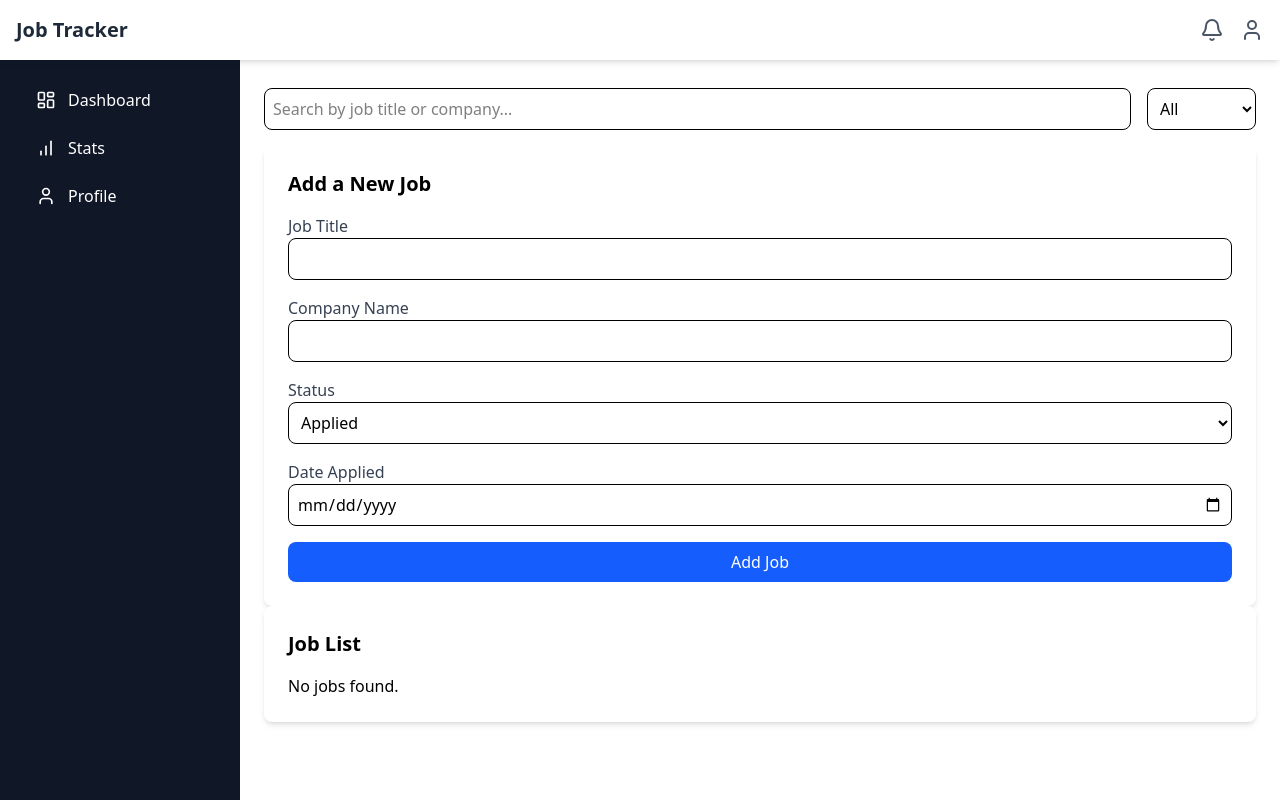
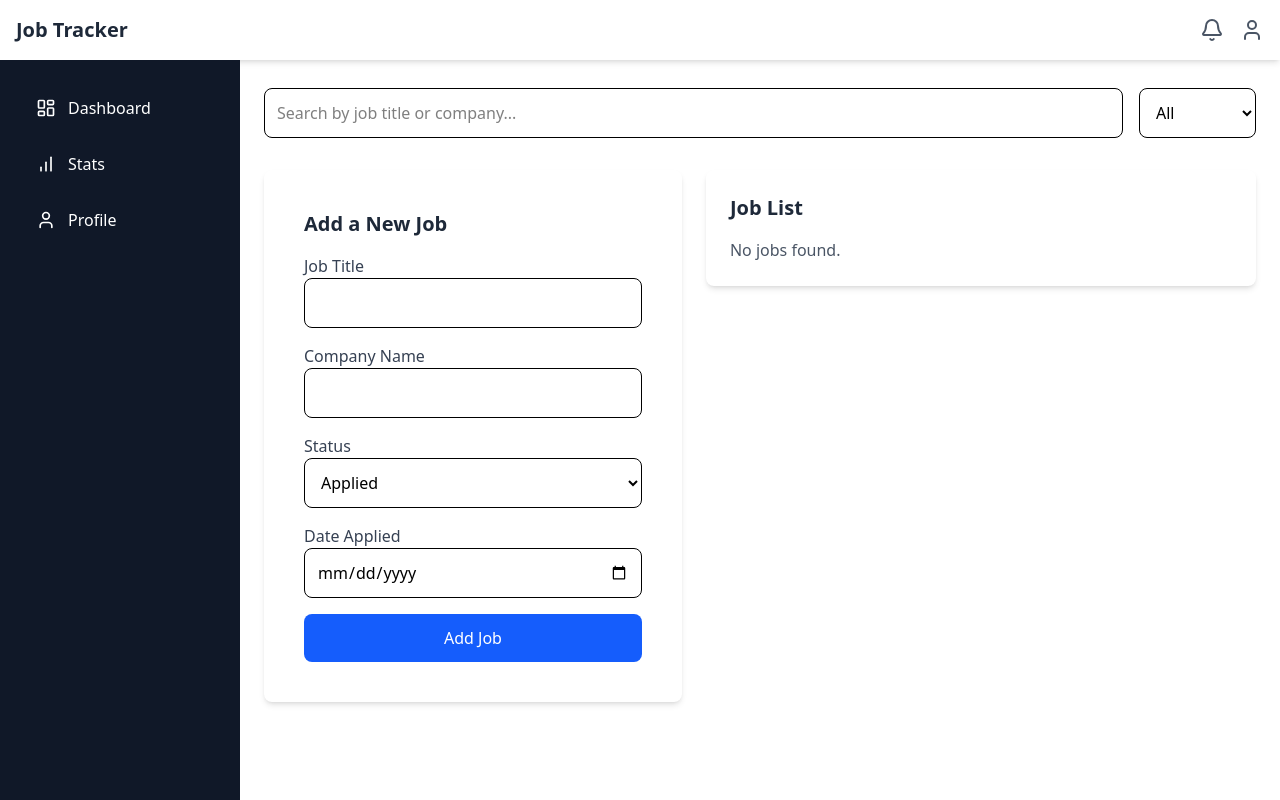
Before and after one commit to Prasanth2706/Job-tracker, a React (Vite) app: page / in a window 1280 px wide. Built offline with nearby package versions, Linux system fonts and the light colour scheme.

Commit message:
made ui changes and added toggle features

```diff
--- a/src/App.jsx
+++ b/src/App.jsx
@@ -14,6 +14,7 @@ function App() {
   const [statusFilter, setStatusFilter] = useState("");
   const [activeSection, setActiveSection] = useState("dashboard"); // ✅ Track active section
   const [userInfo, setUserInfo] = useState({ name: "Guest", email: "No Mail" });
+  const [sidebarOpen, setSidebarOpen] = useState(false); // ✅ Sidebar state
 
   useEffect(() => {
     const storedJobs = localStorage.getItem("jobs");
@@ -39,7 +40,6 @@ function App() {
   }, [jobs]);
 
   const addJob = (newJob) => {
-    // console.log(newJob, "new");
     const updatedJobs = [
       ...jobs,
       { ...newJob, id: Date.now(), status: newJob.status || "applied" },
@@ -65,7 +65,6 @@ function App() {
 
   useEffect(() => {
     let updatedJobs = jobs;
-
     if (searchText) {
       updatedJobs = updatedJobs.filter(
         (job) =>
@@ -73,36 +72,58 @@ function App() {
           job.company.toLowerCase().includes(searchText.toLowerCase())
       );
     }
-
     if (statusFilter) {
       updatedJobs = updatedJobs.filter((job) => job.status === statusFilter);
     }
-
     setFilteredJobs(updatedJobs);
   }, [searchText, statusFilter, jobs]);
 
   return (
-    <div className="flex">
-      <Sidebar setActiveSection={setActiveSection} />
-      <div className="ml-60 w-full p-6 mt-16 overflow-auto">
-        {" "}
-        {/* Ensures content doesn't overlap navbar */}
+    <div className="flex h-screen overflow-hidden">
+      {/* Sidebar */}
+      <Sidebar
+        setActiveSection={setActiveSection}
+        sidebarOpen={sidebarOpen}
+        setSidebarOpen={setSidebarOpen}
+      />
+
+      {/* Main Content */}
+      <div
+        className={`flex-1 flex flex-col transition-all duration-300 ${
+          sidebarOpen ? "ml-60" : "ml-0"
+        } sm:ml-60 p-6 mt-16 overflow-auto`}
+      >
+        {/* Navbar */}
         <Navbar
-          setActiveSection={setActiveSection}
           jobs={jobs}
           userInfo={userInfo}
+          setActiveSection={setActiveSection}
+          setSidebarOpen={setSidebarOpen}
         />
+
+        {/* Conditional Rendering of Sections */}
         {activeSection === "dashboard" && (
           <>
             <div className="mb-4">
               <SearchBar onSearch={setSearchText} onFilter={setStatusFilter} />
             </div>
+
+            {/* Form + Job List Section */}
+            <div className="flex flex-col lg:flex-row gap-6">
+              {/* Form */}
+              <div className="w-full lg:w-1/2 bg-white p-4 rounded-lg shadow-md">
                 <JobForm addJob={addJob} />
+              </div>
+
+              {/* Job List */}
+              <div className="w-full lg:w-2/3">
                 <JobList
                   jobs={filteredJobs}
                   deleteJob={deleteJob}
                   updateJob={updateJob}
                 />
+              </div>
+            </div>
           </>
         )}
         {activeSection === "stats" && <Stats jobs={jobs} />}
--- a/src/components/JobForm.jsx
+++ b/src/components/JobForm.jsx
@@ -14,76 +14,88 @@ function JobForm({ addJob }) {
 
   const handleSubmit = (e) => {
     e.preventDefault();
-
     if (!jobData.title || !jobData.company || !jobData.date) {
       alert("Please fill in all fields.");
       return;
     }
-
     addJob(jobData);
-
     // ✅ Clear input fields after adding a job
     setJobData({ title: "", company: "", status: "Applied", date: "" });
   };
 
   return (
-    <div className="bg-white p-6 rounded-lg shadow-md">
-      <h2 className="text-xl font-semibold mb-4">Add a New Job</h2>
+    <div className="bg-white p-4 sm:p-6 rounded-lg ">
+      <h2 className="text-lg sm:text-xl font-semibold mb-4 text-gray-800">
+        Add a New Job
+      </h2>
       <form onSubmit={handleSubmit} className="space-y-4">
+        {/* Job Title */}
         <div>
-          <label className="block text-gray-700">Job Title</label>
+          <label className="block text-sm sm:text-base text-gray-700">
+            Job Title
+          </label>
           <input
             type="text"
             name="title"
             value={jobData.title}
             onChange={handleChange}
-            className="w-full p-2 border rounded-lg"
+            className="w-full p-2 sm:p-3 border rounded-lg focus:outline-none focus:ring-2 focus:ring-blue-500"
             required
           />
         </div>
 
+        {/* Company Name */}
         <div>
-          <label className="block text-gray-700">Company Name</label>
+          <label className="block text-sm sm:text-base text-gray-700">
+            Company Name
+          </label>
           <input
             type="text"
             name="company"
             value={jobData.company}
             onChange={handleChange}
-            className="w-full p-2 border rounded-lg"
+            className="w-full p-2 sm:p-3 border rounded-lg focus:outline-none focus:ring-2 focus:ring-blue-500"
             required
           />
         </div>
 
+        {/* Status */}
         <div>
-          <label className="block text-gray-700">Status</label>
+          <label className="block text-sm sm:text-base text-gray-700">
+            Status
+          </label>
           <select
             name="status"
             value={jobData.status}
             onChange={handleChange}
-            className="w-full p-2 border rounded-lg"
+            className="w-full p-2 sm:p-3 border rounded-lg focus:outline-none focus:ring-2 focus:ring-blue-500"
           >
             <option value="Applied">Applied</option>
             <option value="Interview">Interview</option>
             <option value="Rejected">Rejected</option>
-            <option value="Offer">offer</option>
+            <option value="Offer">Offer</option>
           </select>
         </div>
 
+        {/* Date Applied */}
         <div>
-          <label className="block text-gray-700">Date Applied</label>
+          <label className="block text-sm sm:text-base text-gray-700">
+            Date Applied
+          </label>
           <input
             type="date"
             name="date"
             value={jobData.date}
             onChange={handleChange}
-            className="w-full p-2 border rounded-lg"
+            className="w-full p-2 sm:p-3 border rounded-lg focus:outline-none focus:ring-2 focus:ring-blue-500"
             required
           />
         </div>
 
+        {/* Submit Button */}
         <button
           type="submit"
-          className="w-full bg-blue-600 text-white py-2 rounded-lg"
+          className="w-full bg-blue-600 text-white py-2 sm:py-3 rounded-lg hover:bg-blue-700 transition duration-300"
         >
           Add Job
         </button>
--- a/src/components/JobList.jsx
+++ b/src/components/JobList.jsx
@@ -2,7 +2,12 @@ import { useState } from "react";
 
 function JobList({ jobs, deleteJob, updateJob }) {
   const [editingId, setEditingId] = useState(null);
-  const [editedJob, setEditedJob] = useState({ title: "", company: "", status: "", date: "" });
+  const [editedJob, setEditedJob] = useState({
+    title: "",
+    company: "",
+    status: "",
+    date: "",
+  });
 
   const handleEdit = (job) => {
     setEditingId(job.id);
@@ -15,33 +20,64 @@ function JobList({ jobs, deleteJob, updateJob }) {
   };
 
   return (
-    <div className="bg-white p-6 rounded-lg shadow-md">
-      <h2 className="text-xl font-semibold mb-4">Job List</h2>
+    <div className="bg-white p-4 sm:p-6 rounded-lg shadow-md">
+      <h2 className="text-lg sm:text-xl font-semibold mb-4 text-gray-800">
+        Job List
+      </h2>
       {jobs.length === 0 ? (
-        <p>No jobs found.</p>
+        <p className="text-gray-600">No jobs found.</p>
       ) : (
-        <ul>
+        <ul className="space-y-4">
           {jobs.map((job) => (
-            <li key={job.id} className="border-b p-2 flex justify-between items-center">
+            <li
+              key={job.id}
+              className="border-b p-2 sm:p-3 flex flex-col sm:flex-row justify-between items-center"
+            >
               {editingId === job.id ? (
                 <>
-                  <input
-                    type="text"
-                    value={editedJob.title}
-                    onChange={(e) => setEditedJob({ ...editedJob, title: e.target.value })}
-                    className="border p-1"
-                  />
-                  <button onClick={handleUpdate} className="bg-green-500 text-white px-2 py-1">Save</button>
+                  {/* Edit Mode */}
+                  <div className="w-full space-y-2">
+                    <input
+                      type="text"
+                      value={editedJob.title}
+                      onChange={(e) =>
+                        setEditedJob({ ...editedJob, title: e.target.value })
+                      }
+                      className="w-full p-2 border rounded-lg focus:outline-none focus:ring-2 focus:ring-blue-500"
+                      placeholder="Job Title"
+                    />
+                    <button
+                      onClick={handleUpdate}
+                      className="w-full bg-green-600 text-white py-2 rounded-lg hover:bg-green-700 transition duration-300"
+                    >
+                      Save
+                    </button>
+                  </div>
                 </>
               ) : (
                 <>
-                  <div>
-                    <p><strong>{job.title}</strong> at {job.company}</p>
-                    <p>Status: {job.status} | Applied on: {job.date}</p>
+                  {/* View Mode */}
+                  <div className="w-full">
+                    <p className="text-sm sm:text-base font-medium text-gray-800">
+                      <strong>{job.title}</strong> at {job.company}
+                    </p>
+                    <p className="text-xs sm:text-sm text-gray-600">
+                      Status: {job.status} | Applied on: {job.date}
+                    </p>
                   </div>
-                  <div>
-                    <button onClick={() => handleEdit(job)} className="bg-yellow-500 text-white px-2 py-1 mr-2">Edit</button>
-                    <button onClick={() => deleteJob(job.id)} className="bg-red-500 text-white px-2 py-1">Delete</button>
+                  <div className="flex flex-col sm:flex-row gap-2 mt-2 sm:mt-0">
+                    <button
+                      onClick={() => handleEdit(job)}
+                      className="w-full sm:w-auto bg-yellow-500 text-white py-2 px-3 rounded-lg hover:bg-yellow-600 transition duration-300"
+                    >
+                      Edit
+                    </button>
+                    <button
+                      onClick={() => deleteJob(job.id)}
+                      className="w-full sm:w-auto bg-red-500 text-white py-2 px-3 rounded-lg hover:bg-red-600 transition duration-300"
+                    >
+                      Delete
+                    </button>
                   </div>
                 </>
               )}
--- a/src/components/Navbar.jsx
+++ b/src/components/Navbar.jsx
@@ -1,44 +1,52 @@
 import { useEffect, useState } from "react";
-import { Bell, User, Search, X } from "lucide-react";
+import { Bell, User, Search, X, Menu } from "lucide-react"; // ✅ Added Menu icon for Hamburger
 
-function Navbar({ jobs,userInfo }) {
+function Navbar({ jobs, userInfo, setSidebarOpen }) {
   const [showProfile, setShowProfile] = useState(false);
+  const [isMobile, setIsMobile] = useState(window.innerWidth < 768);
 
+  useEffect(() => {
+    const handleResize = () => setIsMobile(window.innerWidth < 768);
+    window.addEventListener("resize", handleResize);
+    return () => window.removeEventListener("resize", handleResize);
+  }, []);
 
   // Categorizing job applications
-  const appliedJobs = jobs.filter(
-    (job) => job.status.toLowerCase() === "applied"
-  );
-  const interviewJobs = jobs.filter(
-    (job) => job.status.toLowerCase() === "interview"
-  );
-  const rejectedJobs = jobs.filter(
-    (job) => job.status.toLowerCase() === "rejected"
-  );
+  const appliedJobs = jobs.filter((job) => job.status.toLowerCase() === "applied");
+  const interviewJobs = jobs.filter((job) => job.status.toLowerCase() === "interview");
+  const rejectedJobs = jobs.filter((job) => job.status.toLowerCase() === "rejected");
   const offerJobs = jobs.filter((job) => job.status.toLowerCase() === "offer");
-
 
   return (
     <>
       {/* ✅ Navbar Always Visible */}
-      <nav className="fixed top-0 left-0 w-full bg-white shadow-md p-4 flex justify-between items-center z-50">
-        {/* Left - App Title */}
+      <nav className="fixed top-0 left-0 w-full bg-white shadow-md p-4 flex justify-between items-center z-50 ">
+        {/* Left - Hamburger Menu (Only on Mobile) */}
+        <div className="flex items-center gap-2">
+          {isMobile && (
+            <Menu
+              className="w-6 h-6 text-gray-600 cursor-pointer hover:text-blue-500"
+              onClick={() => setSidebarOpen((prev) => !prev)} // ✅ Toggles sidebar
+            />
+          )}
           <h1 className="text-xl font-semibold text-gray-800">Job Tracker</h1>
+        </div>
 
-        {/* Center - Search Bar */}
-        {/* <div className="flex items-center bg-gray-100 px-3 py-2 rounded-md w-64">
+        {/* Center - Search Bar (Hidden on Mobile) */}
+        {/* {!isMobile && (
+          <div className="flex items-center bg-gray-100 px-3 py-2 rounded-md w-64">
             <Search className="w-5 h-5 text-gray-500" />
             <input
               type="text"
               placeholder="Search jobs..."
               className="bg-transparent outline-none px-2 text-gray-700 w-full"
             />
-        </div> */}
+          </div>
+        )} */}
 
         {/* Right - Notifications & Profile */}
         <div className="flex items-center gap-4 relative">
           <Bell className="w-6 h-6 text-gray-600 cursor-pointer hover:text-blue-500" />
-
           {/* Profile Icon - Clicking Opens Profile Popup */}
           <User
             className="w-6 h-6 text-gray-600 cursor-pointer hover:text-blue-500"
@@ -50,7 +58,7 @@ function Navbar({ jobs,userInfo }) {
       {/* ✅ Profile Modal with Editable Name & Email */}
       {showProfile && (
         <div className="fixed inset-0 bg-black bg-opacity-40 flex items-center justify-center z-50">
-          <div className="bg-white p-6 rounded-lg shadow-lg w-[400px] relative">
+          <div className={`bg-white p-6 rounded-lg shadow-lg ${isMobile ? "w-[90%]" : "w-[400px]"} relative`}>
             {/* Modal Header */}
             <div className="flex justify-between items-center border-b pb-3 mb-4">
               <h2 className="text-2xl font-semibold text-gray-800">Profile</h2>
@@ -68,9 +76,7 @@ function Navbar({ jobs,userInfo }) {
 
             {/* Applications Summary */}
             <div className="bg-gray-100 p-3 rounded-lg mb-4">
-              <h3 className="text-lg font-semibold text-gray-800">
-                Applications Summary
-              </h3>
+              <h3 className="text-lg font-semibold text-gray-800">Applications Summary</h3>
               <ul className="list-none text-gray-700">
                 <li>📤 Applied: {appliedJobs.length}</li>
                 <li>📅 Interviews: {interviewJobs.length}</li>
@@ -81,27 +87,14 @@ function Navbar({ jobs,userInfo }) {
 
             {/* Job Applications List - Scrollable */}
             <div className="max-h-48 overflow-y-auto">
-              <h3 className="text-lg font-semibold text-gray-800 mb-2">
-                Recent Applications
-              </h3>
+              <h3 className="text-lg font-semibold text-gray-800 mb-2">Recent Applications</h3>
               {jobs.length > 0 ? (
                 jobs.map((job) => (
-                  <div
-                    key={job.id}
-                    className="border p-3 rounded-md mb-2 bg-gray-50"
-                  >
-                    <p className="text-gray-800">
-                      <strong>Company:</strong> {job.company}
-                    </p>
-                    <p className="text-gray-800">
-                      <strong>Title:</strong> {job.title}
-                    </p>
-                    <p className="text-gray-700">
-                      <strong>Status:</strong> {job.status}
-                    </p>
-                    <p className="text-gray-600 text-sm">
-                      <strong>Date:</strong> {job.date}
-                    </p>
+                  <div key={job.id} className="border p-3 rounded-md mb-2 bg-gray-50">
+                    <p className="text-gray-800"><strong>Company:</strong> {job.company}</p>
+                    <p className="text-gray-800"><strong>Title:</strong> {job.title}</p>
+                    <p className="text-gray-700"><strong>Status:</strong> {job.status}</p>
+                    <p className="text-gray-600 text-sm"><strong>Date:</strong> {job.date}</p>
                   </div>
                 ))
               ) : (
--- a/src/components/SearchBar.jsx
+++ b/src/components/SearchBar.jsx
@@ -15,19 +15,21 @@ function SearchBar({ onSearch, onFilter }) {
   };
 
   return (
-    <div className="flex gap-4 mb-4">
+    <div className="flex flex-col sm:flex-row gap-4 mb-4">
+      {/* Search Input */}
       <input
         type="text"
         placeholder="Search by job title or company..."
         value={searchText}
         onChange={handleSearch}
-        className="w-full p-2 border rounded-lg"
+        className="w-full p-2 sm:p-3 border rounded-lg focus:outline-none focus:ring-2 focus:ring-blue-500"
       />
 
+      {/* Status Filter Dropdown */}
       <select
         value={statusFilter}
         onChange={handleFilter}
-        className="p-2 border rounded-lg"
+        className="w-full sm:w-auto p-2 sm:p-3 border rounded-lg focus:outline-none focus:ring-2 focus:ring-blue-500"
       >
         <option value="">All</option>
         <option value="Applied">Applied</option>
--- a/src/components/Sidebar.jsx
+++ b/src/components/Sidebar.jsx
@@ -1,6 +1,6 @@
-import { LayoutDashboard, BarChart, User } from "lucide-react";
+import { LayoutDashboard, BarChart, User, X } from "lucide-react";
 
-function Sidebar({ setActiveSection,sidebarOpen, setSidebarOpen  }) {
+function Sidebar({ setActiveSection, sidebarOpen, setSidebarOpen }) {
   const menuItems = [
     { id: "dashboard", name: "Dashboard", icon: LayoutDashboard },
     { id: "stats", name: "Stats", icon: BarChart },
@@ -8,21 +8,51 @@ function Sidebar({ setActiveSection,sidebarOpen, setSidebarOpen  }) {
   ];
 
   return (
-    <div className="w-60 h-screen bg-gray-900 text-white p-6 flex flex-col fixed left-0 top-0">
-      <h2 className="text-lg font-semibold mb-6">Job Tracker</h2>
-      <ul>
+    <>
+      {/* ✅ Sidebar - Opens/Closes Smoothly */}
+      <div
+        className={`fixed top-15 left-0 h-screen w-[240px] bg-gray-900 text-white p-6 flex flex-col transition-transform duration-300 ease-in-out z-[999]
+          ${sidebarOpen ? "translate-x-0" : "-translate-x-full"} sm:translate-x-0`}
+      >
+        {/* ✅ Close Button (Only on Mobile) */}
+        <div className="flex justify-between items-center mb-6 sm:hidden">
+          <h2 className="text-lg font-semibold text-white">Job Tracker</h2>
+          {/* <X
+            className="w-6 h-6 cursor-pointer text-white hover:text-gray-400"
+            onClick={() => setSidebarOpen(false)}
+          /> */}
+        </div>
+
+        {/* ✅ Sidebar Menu */}
+        <ul className="space-y-2">
           {menuItems.map((item) => (
             <li
               key={item.id}
-            className="flex items-center gap-3 p-3 rounded-md cursor-pointer hover:bg-gray-700 transition max-w-full"
-            onClick={() => setActiveSection(item.id)}
+              className="flex items-center gap-3 p-3 rounded-md cursor-pointer hover:bg-gray-700 transition"
+              onClick={() => {
+                setActiveSection(item.id);
+                setSidebarOpen(false); // Close sidebar on mobile when clicking
+              }}
             >
-            <item.icon className="w-5 h-5" />
-            {item.name}
+              <item.icon className="w-5 h-5 text-white" />
+              <span className="text-white">{item.name}</span>
             </li>
           ))}
         </ul>
       </div>
+
+      {/* ✅ Hamburger Menu Button (Mobile) */}
+      {!sidebarOpen && (
+       <button
+       className="sm:hidden fixed top-4 left-4 z-[1000] bg-gray-900 text-white px-1 py-0 text-lg rounded-md"
+       style={{ fontSize: "20px", top: "16px", left: "16px" }} // 🔹 Adjust position
+       onClick={() => setSidebarOpen(true)}
+     >
+       ☰
+     </button>
+
+      )}
+    </>
   );
 }
 
```
Lines whose indentation alone changed are shown as unchanged.
